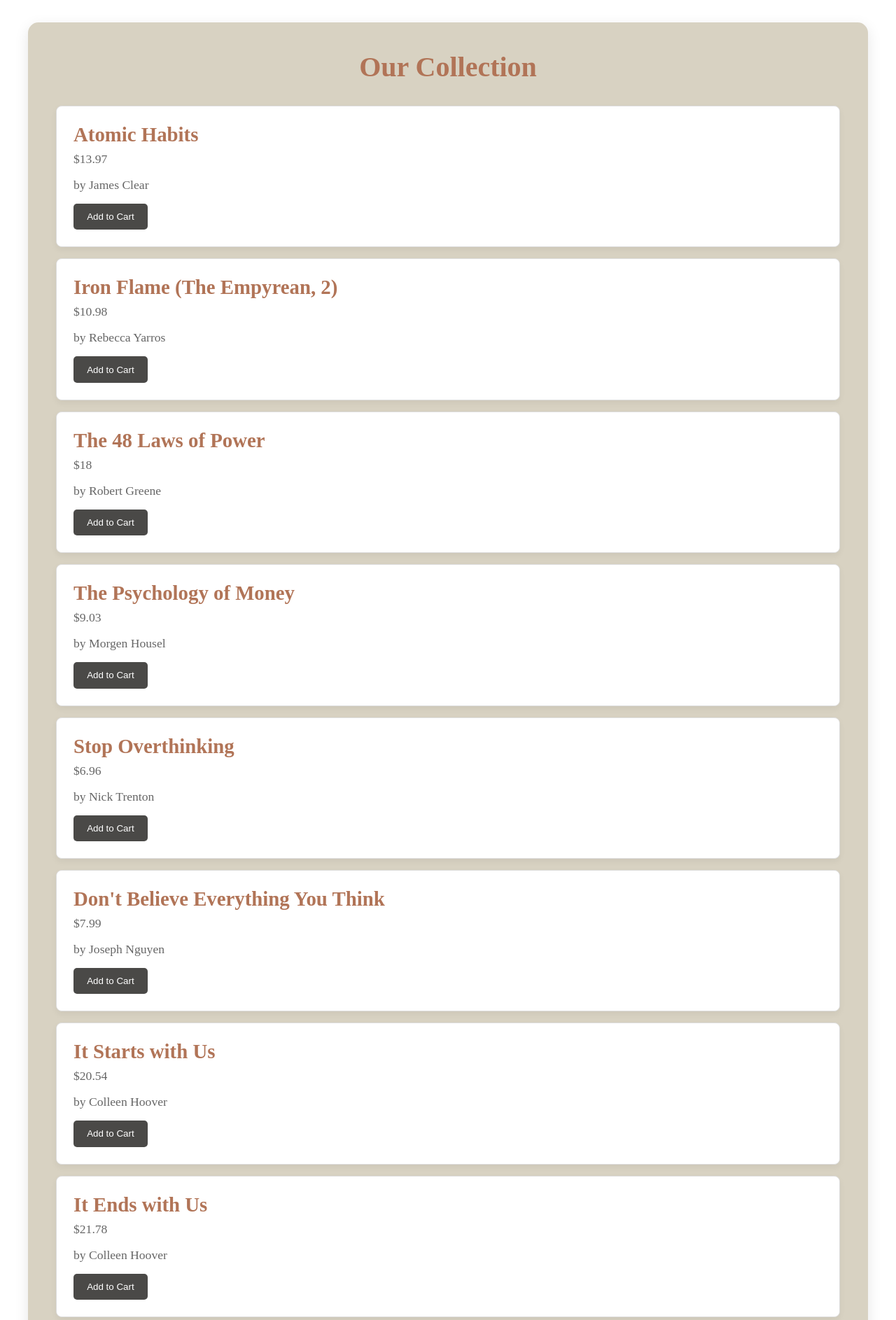
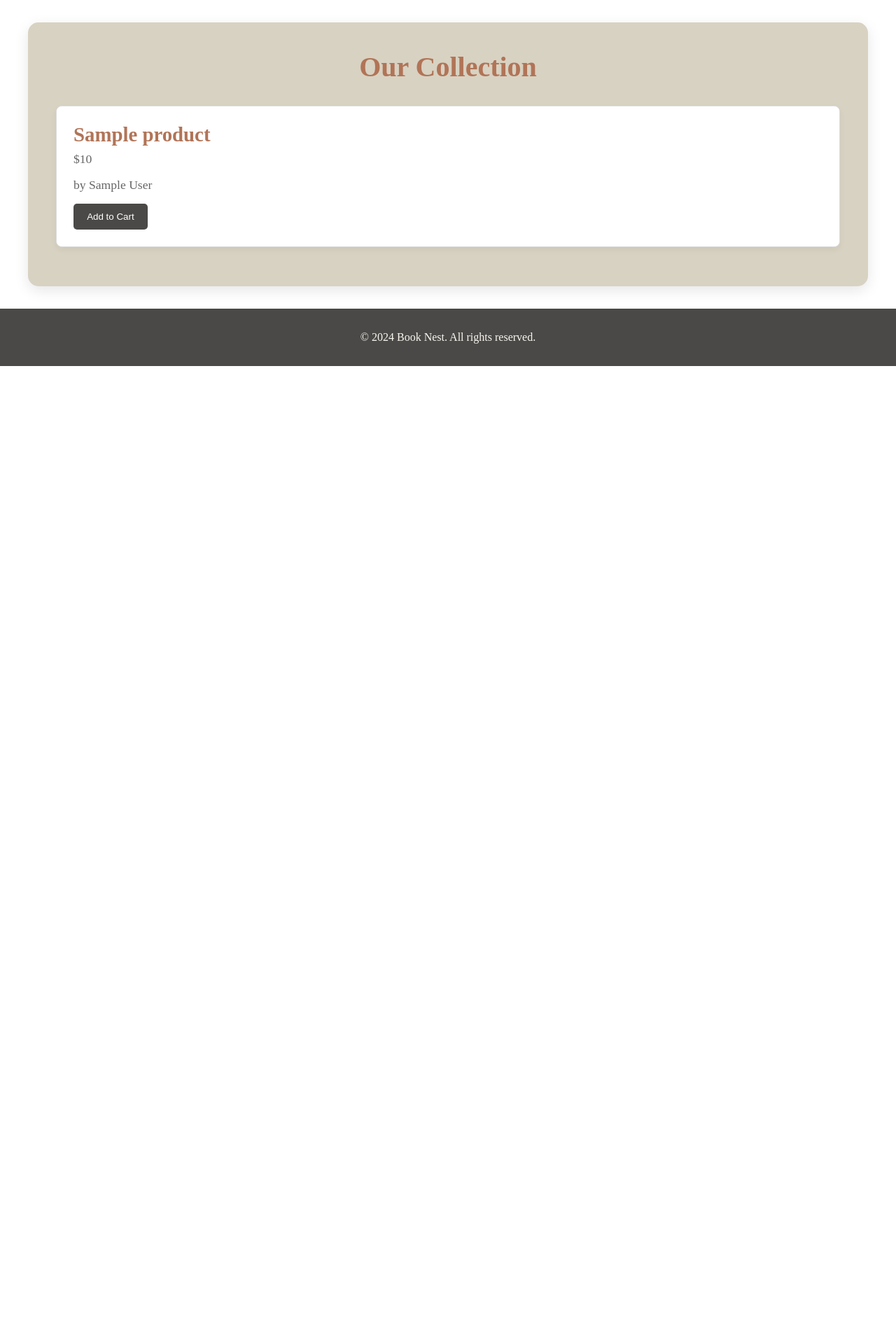
Before and after one commit to AliAgh123/BookNest, a PHP site: page /products.php in a window 1280 px wide. Shown: the part 42-1928 px from the top of the page at 70% size. After the commit the page ends 565 px from the top, so only its background shows below. Run offline with PHP 8.4, Linux system fonts and the light colour scheme; tables that the repository leaves empty or names only in its code hold one stand-in row (values such as "Sample post"); some web fonts are replaced.

Commit message:
fetched data from products and homepage

```diff
--- a/products.php
+++ b/products.php
@@ -11,20 +11,21 @@
 <body>
 <?php
 
-  $products = [
-      ["title" => "Atomic Habits", "price" => 13.97, "author" => "James Clear"],
-      ["title" => "Iron Flame (The Empyrean, 2)", "price" => 10.98, "author" => "Rebecca Yarros"],
-      ["title" => "The 48 Laws of Power", "price" => 18.00, "author" => "Robert Greene"],
-      ["title" => "The Psychology of Money", "price" => 9.03, "author" => "Morgen Housel"],
-      ["title" => "Stop Overthinking", "price" => 6.96, "author" => "Nick Trenton"],
-      ["title" => "Don't Believe Everything You Think", "price" => 7.99, "author" => "Joseph Nguyen"],
-      ["title" => "It Starts with Us", "price" => 20.54, "author" => "Colleen Hoover"],
-      ["title" => "It Ends with Us", "price" => 21.78, "author" => "Colleen Hoover"],
-      ["title" => "The Housemaid", "price" => 7.05, "author" => "Freda McFadden"],
-      ["title" => "The Seven Husbands of Evelyn Hugo", "price" => 16.92, "author" => "Taylor Jenkins Reid"],
-      ["title" => "Interesting Facts For Curious Minds", "price" => 10.59, "author" => "Jordan Moore"],
-      ["title" => "I Love You to the Moon and Back", "price" => 5.79, "author" => "Amelia Hepworth"]
-  ];
+  session_start();
+  require 'connectDb.php';
+
+
+  $query = "SELECT title, price, author FROM products";
+  $result = $conn->query($query);
+
+  if ($result === false) {
+      die("Error fetching products: " . $conn->error);
+  }
+
+  $products = [];
+  while ($row = $result->fetch_assoc()) {
+      $products[] = $row;
+  }
   ?>
 
   <header>
```
Also changed, not shown: akbar_checkOut.php (+3 -7 lines), homepage.php (+12 -12 lines).
